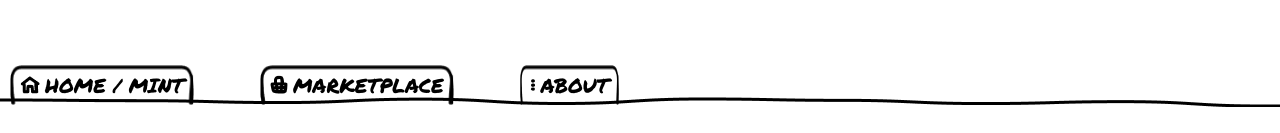
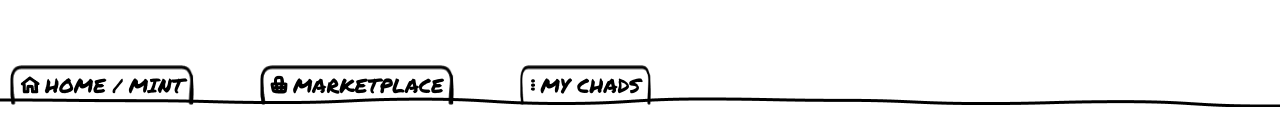
Before and after one commit to HimanshuSundariyal/chadslist, a React (Create React App) app: page /my-chads in a window 1280 px wide. Shown: the part 2063-2196 px from the top of the page. Built offline with nearby package versions, Linux system fonts and the light colour scheme.

Commit message:
Add files via upload

```diff
--- a/src/containers/Footer.js
+++ b/src/containers/Footer.js
@@ -17,7 +17,7 @@ const Footer = () => {
         <div className="navbar-left menus">
           <TabItem active={location.pathname === '/' ? true : false} image={homeImage}><NavLink to={'/'}>Home / Mint</NavLink></TabItem>
           <TabItem active={location.pathname === '/list' ? true : false} image={basketImage}><NavLink to={'/list'}>Marketplace</NavLink></TabItem>
-          <TabItem image={dotsImage}><NavLink to={'/'}>About</NavLink></TabItem>
+          <TabItem image={dotsImage}><NavLink to={'/my-chads'}>My Chads</NavLink></TabItem>
         </div>
       </div>
       <div className="footer-logo">
```
